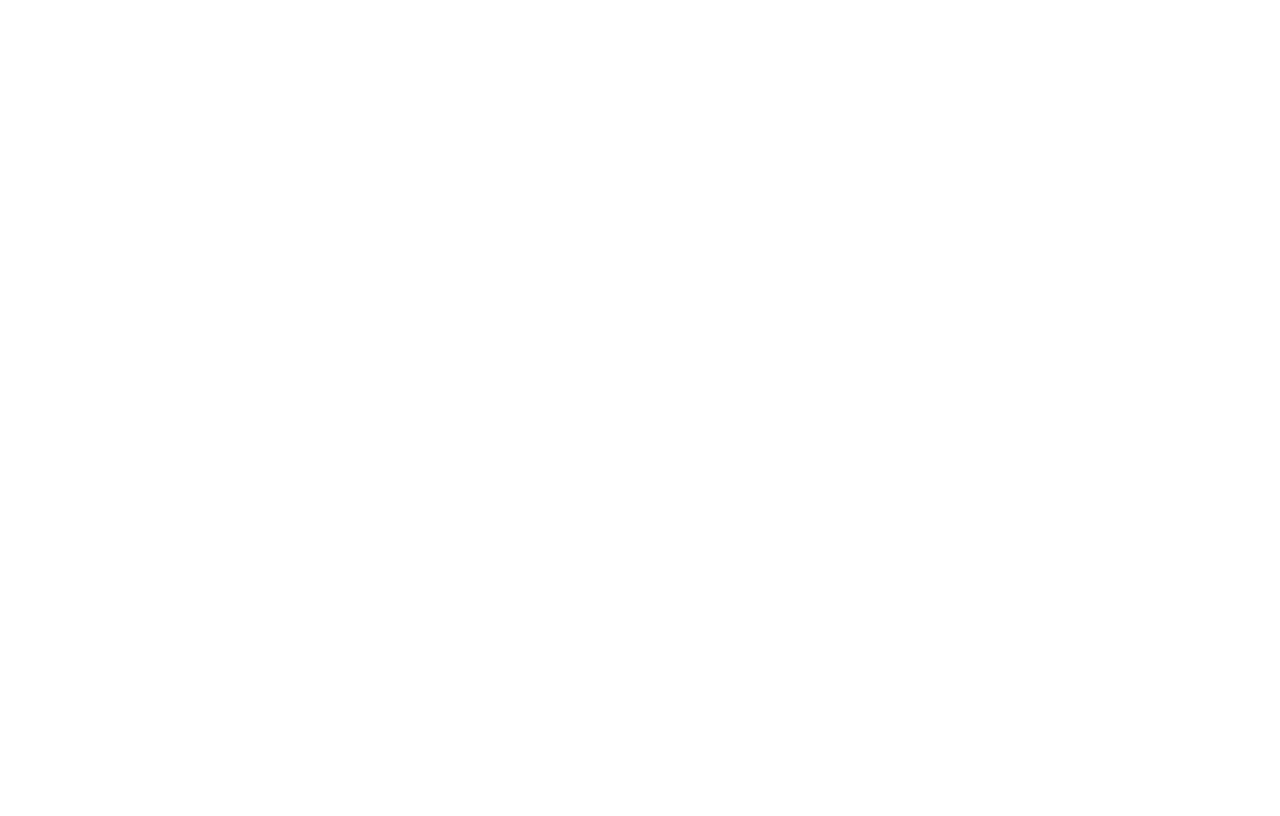
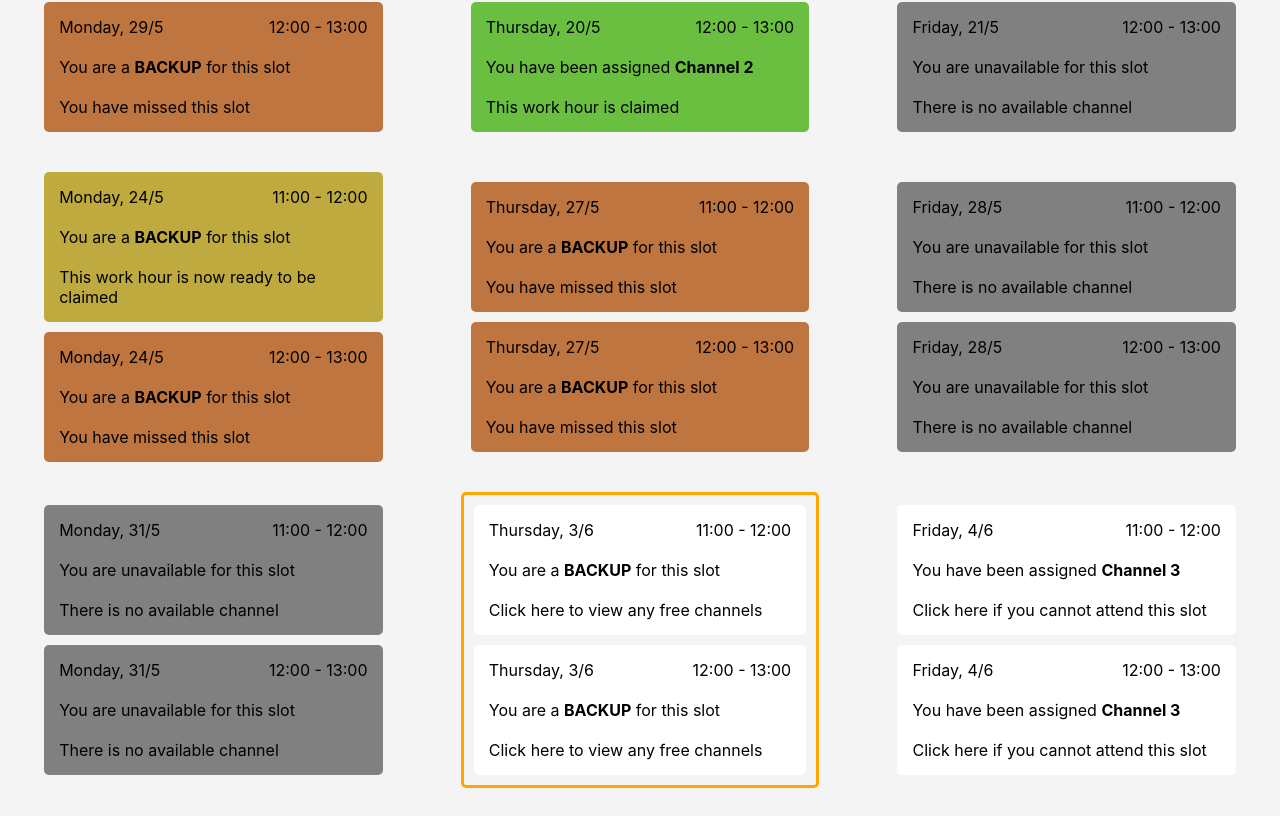
Before and after one commit to TiberiuBucur/Ta-Management-App, a React (Create React App) app in the folder src/client/: page /dash in a window 1280 px wide. Before the commit this address led to /login. Shown: the part 208-1024 px from the top of the page. Before the commit the page ends 800 px from the top, so only its background shows below. Built offline with nearby package versions, Linux system fonts and the light colour scheme.

Commit message:
[tiberiu, andrei] Add scrolling to next session and extra mocks

```diff
--- a/src/client/src/App.css
+++ b/src/client/src/App.css
@@ -1,9 +1,12 @@
 :root {
   --color-light-grey: #f5f4f4;
-  --color-light-green: hsl(145, 45%, 60%);
+  /* --color-light-green: hsl(145, 45%, 60%);
   --color-light-red: hsl(5, 45%, 60%);
-  --color-grey: hsl(0, 0%, 60%);
-  --color-light-violet: hsl(290, 45%, 60%);
+  --color-light-violet: hsl(290, 45%, 60%); */
+  --color-light-red: hsl(25, 50%, 50%);
+  --color-light-green: hsl(100, 50%, 50%);
+  --color-light-violet: hsl(50, 50%, 50%);
+  --color-grey: hsl(0, 0%, 50%);
   --color-dark-grey: #2f363a;
 }
 
--- a/src/client/src/ta/Schedule.tsx
+++ b/src/client/src/ta/Schedule.tsx
@@ -1,4 +1,5 @@
-import React, { useState, useEffect } from "react";
+import React, { useState, useEffect, useRef } from "react";
+import { Redirect } from "react-router";
 import Slot, { slotFromJson, slots as sampleSlots } from "./Slot";
 import SlotBox from "./SlotBox";
 
@@ -11,6 +12,13 @@ const groupByDay = (slots: Slot[]): Slot[][] => {
 };
 
 const Schedule = (props: { shortCode: string }) => {
+  const nextSessionRef = useRef<HTMLSpanElement>(null);
+  const scrollToNext = () => {
+    if (nextSessionRef.current) {
+      nextSessionRef.current.scrollIntoView({ behavior: "smooth" });
+    }
+  }
+
   const [slots, setSlots] = useState<Slot[]>([]);
   const nextSessionId = 15;
 
@@ -19,7 +27,7 @@ const Schedule = (props: { shortCode: string }) => {
     //   method: "GET",
     //   mode: "same-origin",
     //   cache: "no-cache"
-    // });
+    // }).then(res => console.log(res));
 
     const data = sampleSlots; // await response.json();
 
@@ -28,25 +36,29 @@ const Schedule = (props: { shortCode: string }) => {
 
   useEffect(() => {
     fetchSlots();
+    setTimeout(scrollToNext, 1000);
   }, []);
 
   return (
     <div className="schedule">
       {slots === []
         ? "Loading slots..."
-        : groupByDay(slots).map(([slot1, slot2]) => (
+        : groupByDay(slots).map(([slot1, slot2]) => {
+            const isNext = slot1.id === nextSessionId;
+            return (
               <div
-              className={`session ${
-                slot1.id === nextSessionId ? "next-session" : ""
-              }`}
+                className="session"
+                id={isNext ? "next-session" : ""}
                 key={slot1.id}
               >
+                {isNext ? <span ref={nextSessionRef}></span> : undefined}
                 <SlotBox slot={slot1} />
                 <SlotBox slot={slot2} />
               </div>
-          ))}
+            );
+          })}
     </div>
   );
 };
 
-export default Schedule
+export default Schedule;
--- a/src/client/src/ta/Slot.ts
+++ b/src/client/src/ta/Slot.ts
@@ -297,6 +297,93 @@ export const slots = {
         year: 2021
       }
     },
+    {
+      slot_id: 19,
+      shortcode: "tcb19",
+      term: 3,
+      day: "Monday",
+      start_hour: "11:00",
+      end_hour: "12:00",
+      status: "assigned",
+      assigned: 3,
+      date: {
+        day: 7,
+        month: 6,
+        year: 2021
+      }
+    },
+    {
+      slot_id: 20,
+      shortcode: "tcb19",
+      term: 3,
+      day: "Monday",
+      start_hour: "12:00",
+      end_hour: "13:00",
+      status: "assigned",
+      assigned: 3,
+      date: {
+        day: 7,
+        month: 6,
+        year: 2021
+      }
+    },
+    {
+      slot_id: 21,
+      shortcode: "tcb19",
+      term: 3,
+      day: "Thursday",
+      start_hour: "11:00",
+      end_hour: "12:00",
+      status: "assigned",
+      date: {
+        day: 10,
+        month: 6,
+        year: 2021
+      }
+    },
+    {
+      slot_id: 22,
+      shortcode: "tcb19",
+      term: 3,
+      day: "Thursday",
+      start_hour: "12:00",
+      end_hour: "13:00",
+      status: "assigned",
+      date: {
+        day: 10,
+        month: 6,
+        year: 2021
+      }
+    },
+
+    {
+      slot_id: 23,
+      shortcode: "tcb19",
+      term: 3,
+      day: "Friday",
+      start_hour: "11:00",
+      end_hour: "12:00",
+      status: "unavailable",
+      date: {
+        day: 11,
+        month: 6,
+        year: 2021
+      }
+    },
+    {
+      slot_id: 24,
+      shortcode: "tcb19",
+      term: 3,
+      day: "Friday",
+      start_hour: "12:00",
+      end_hour: "13:00",
+      status: "unavailable",
+      date: {
+        day: 11,
+        month: 6,
+        year: 2021
+      }
+    },
   ]
 }
 
--- a/src/client/src/ta/SlotBox.css
+++ b/src/client/src/ta/SlotBox.css
@@ -1,5 +1,4 @@
 .slot-box {
-  min-width: 330px;
   /* height: 120px; */
   margin: 10px;
   border-radius: 5px;
--- a/src/client/src/ta/TA.css
+++ b/src/client/src/ta/TA.css
@@ -9,6 +9,9 @@
 
   color: white;
   padding: 0 50px;
+  top:0;
+  left: 0;
+  position: sticky;
 }
 
 .ta-page .schedule {
@@ -20,8 +23,7 @@
   justify-content: space-around;
   flex-wrap: wrap;
 
-  height: 650px;
-  overflow-y: scroll;
+  scroll-behavior: smooth;
 }
 
 .ta-page .schedule .session {
@@ -30,7 +32,7 @@
   margin: 10px 0;
 }
 
-.ta-page .schedule .next-session {
+.ta-page .schedule #next-session {
   border-color: orange;
   border-width: 3.5px;
   border-style: solid;
--- a/src/client/src/ta/TA.tsx
+++ b/src/client/src/ta/TA.tsx
@@ -1,5 +1,5 @@
 import React from "react";
-import {Link, Route} from "react-router-dom"
+import {Link, Redirect, Route} from "react-router-dom"
 import Schedule from "./Schedule"
 import Availabilities from "./Availabilities"
 import "./TA.css";
@@ -9,9 +9,12 @@ interface Props {
 }
 
 const TA = ({ shortCode }: Props) => {
+  shortCode = shortCode || "username";
+
   return (
     <div className="ta-page">
       <Header shortCode={shortCode}/>
+      <Redirect to="/dash" />
       <Route path="/dash" component={() => <Schedule shortCode={shortCode} />} />
       <Route path="/availabilities" component={() => <Availabilities shortCode={shortCode} />} />
     </div>
```
Lines whose indentation alone changed are shown as unchanged.
